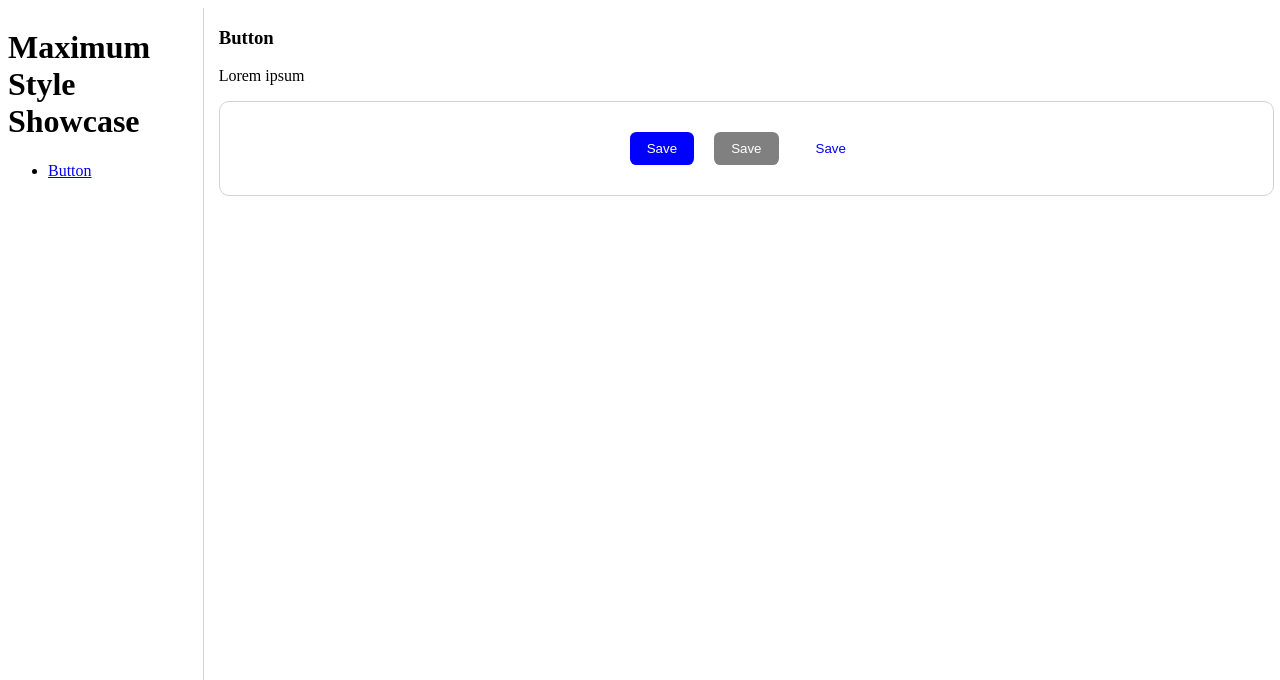
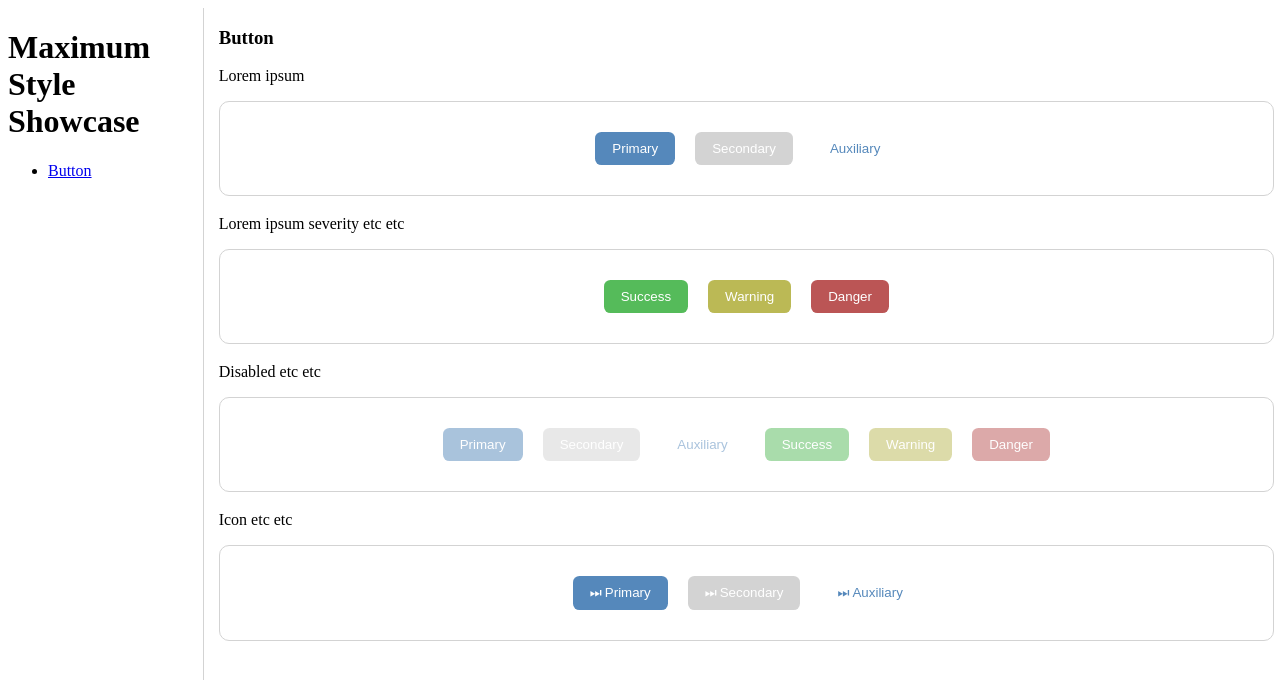
Before and after one commit to maximum-style/angular-components, an Angular app: page /showcase/button in a window 1280 px wide. Shown: the top 680 px of the page. Built offline with nearby package versions, Linux system fonts and the light colour scheme.

Commit message:
Feita urgency e icon

```diff
--- a/src/app/components/button/button.directive.scss
+++ b/src/app/components/button/button.directive.scss
@@ -1,26 +1,46 @@
+@use '../../styles/colors.scss' as *;
+
 .max-button {
     padding: 0.5rem 1rem;
     border-radius: 0.4rem;
     border: 1px solid transparent;
-    //background-color: blue($color: #000000);
     color: #fff;
     cursor: pointer;
 
-    :disabled {
-        cursor: default !important;
-        pointer-events: none !important;
-    }
-
     &.primary {
-        background-color: blue !important;
+        background-color: $component-border-color-focus;
     }
 
     &.secondary {
-        background-color: gray !important;
+        background-color: $component-border-color-default;
     }
 
     &.auxiliary {
-        background-color: transparent !important;
-        color: blue !important
+        background-color: transparent;
+        color: $component-border-color-focus
+    }
+
+    &.success {
+        background-color: $component-severity-success !important;
+    }
+
+    &.warning {
+        background-color: $component-severity-warning !important;
+
+    }
+
+    &.danger {
+        background-color: $component-severity-danger !important;
     }
 }
+
+.disabled {
+    opacity: 0.5 !important;
+    cursor: default !important;
+    pointer-events: none !important;
+}
+
+.with-icon::before {
+    content: "⏭";
+    padding-right: 3px;
+}
--- a/src/app/components/button/button.directive.ts
+++ b/src/app/components/button/button.directive.ts
@@ -1,15 +1,28 @@
 import { Directive, input } from '@angular/core';
 
 type MaxButtonType = 'primary' | 'secondary' | 'auxiliary';
+type MaxButtonSeverity = 'success' | 'warning' | 'danger';
 
 @Directive({
   selector: 'button[maxButton]',
   host: {
-    '[class]': '"max-button " + type()'
+    '[class]': '"max-button " + getTypeOrSeverity()',
+    '[class.disabled]': 'disabled()',
+    '[class.with-icon]': 'hasIcon()'
   }
 })
 export class ButtonDirective {
 
   public type = input<MaxButtonType>('primary');
+  public disabled = input<boolean>(false);
+  public severity = input<MaxButtonSeverity>();
+  public icon = input<string>();
 
+  public getTypeOrSeverity() {
+    return this.severity() ? this.severity() : this.type();
+  }
+
+  public hasIcon() {
+    return !!this.icon();
+  }
 }
--- a/src/app/showcase/button-showcase/button-showcase.component.html
+++ b/src/app/showcase/button-showcase/button-showcase.component.html
@@ -1,5 +1,23 @@
 <max-showcase-example [title]="'Button'" [description]="'Lorem ipsum'">
-        <button maxButton>Save</button>
-        <button maxButton [type]="'secondary'">Save</button>
-        <button maxButton [type]="'auxiliary'">Save</button>
+        <button maxButton (click)="onClickEvent()">Primary</button>
+        <button maxButton [type]="'secondary'">Secondary</button>
+        <button maxButton [type]="'auxiliary'">Auxiliary</button>
 </max-showcase-example>
+<max-showcase-example [title]="''" [description]="'Lorem ipsum severity etc etc'">
+        <button maxButton [severity]="'success'">Success</button>
+        <button maxButton [severity]="'warning'">Warning</button>
+        <button maxButton [severity]="'danger'">Danger</button>
+</max-showcase-example>
+<max-showcase-example [title]="''" [description]="'Disabled etc etc'">
+        <button maxButton [disabled]="true" (click)="onClickEvent()">Primary</button>
+        <button maxButton [type]="'secondary'" [disabled]="true">Secondary</button>
+        <button maxButton [type]="'auxiliary'" [disabled]="true">Auxiliary</button>
+        <button maxButton [severity]="'success'" [disabled]="true">Success</button>
+        <button maxButton [severity]="'warning'" [disabled]="true">Warning</button>
+        <button maxButton [severity]="'danger'" [disabled]="true">Danger</button>
+</max-showcase-example>
+<max-showcase-example [title]="''" [description]="'Icon etc etc'">
+        <button maxButton [icon]="'temIcon'">Primary</button>
+        <button maxButton [type]="'secondary'" [icon]="'temIcon'">Secondary</button>
+        <button maxButton [type]="'auxiliary'" [icon]="'temIcon'">Auxiliary</button>
+</max-showcase-example>
--- a/src/app/showcase/button-showcase/button-showcase.component.ts
+++ b/src/app/showcase/button-showcase/button-showcase.component.ts
@@ -12,6 +12,8 @@ import { ShowcaseExampleComponent } from '@showcase/showcase-example/showcase-ex
 })
 export class ButtonShowcaseComponent {
 
-
+  public onClickEvent() {
+    console.log('TO HABILITADO AAAAAAAAAA')
+  }
 
 }
--- /dev/null
+++ b/src/app/styles/colors.scss
@@ -0,0 +1,7 @@
+$component-border-color-default: lightgray;
+$component-border-color-focus: #5588bb;
+$component-box-shadow-color: #7096ff;
+
+$component-severity-success: #55bb5a;
+$component-severity-warning: #bbb955;
+$component-severity-danger: #bb5555
--- a/src/styles.scss
+++ b/src/styles.scss
@@ -1,2 +1,2 @@
 /* You can add global styles to this file, and also import other style files */
-@import url(app/components/button/button.directive.scss);
+@use 'app/components/button/button.directive.scss' as *;
```
